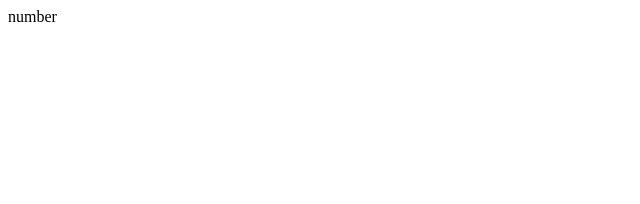
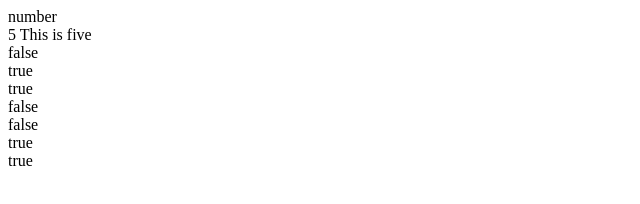
Before and after one commit to GWJonesss/JavaScript-Projects, a plain HTML site: page Basic-JavaScript-Projects/Project5_comparisons_type_coercion/index.html in a window 1280 px wide. Shown: the whole page, without its empty margins (0-640 px from the left). Drawn offline with Linux system fonts and the light colour scheme.

Commit message:
PROJECT5_COMPARISONS_TYPE_COERCION SUBMISSION ASSIGNMENT
JAVASCRIPT COURSE Step: 126

Utilize the document.write() method and typeof operator to display the data type of a variable of your choosing.

Write an expression combining a string and a number.

Write code utilizing the following operators: ==, ===, >, <, &&, ||, ! and display them in the browser.

Add comments throughout your JavaScript explaining your code.

```diff
--- a/Basic-JavaScript-Projects/Project5_comparisons_type_coercion/js/main.js
+++ b/Basic-JavaScript-Projects/Project5_comparisons_type_coercion/js/main.js
@@ -1 +1,47 @@
-document.write(typeof 5)
+
+//Typeof Operator//
+document.write(typeof 5 );
+document.write("<br>");
+
+//string and number//
+document.write(5+ " " + "This is five");
+document.write("<br>");
+
+//== operator//
+var b = 4;
+document.write(5==b);
+document.write("<br>");
+
+// === operator//
+
+var c = 5;
+document.write(5===c);
+document.write("<br>");
+
+//display > operator//
+var d = 4;
+document.write(5 > d);
+document.write("<br>");
+
+//display < operator//
+var e = 4;
+document.write(5 < e);
+document.write("<br>");
+
+//display && operator//
+var f = -2;
+var g = 5;
+document.write(f > 2 && g > 2); // false because both results ar not true
+document.write("<br>");
+
+//display || operator//
+var h = 7;
+var i = 3;
+document.write(i > 5 || h > 5);
+document.write("<br>");
+
+//display ! operator//
+var j = 2;
+var k = 8;
+document.write(! k < 5);
+document.write("<br>");
```
Also changed, not shown: Basic-JavaScript-Projects/Project5_comparisons_type_coercion/index.html (+2 -0 lines).
